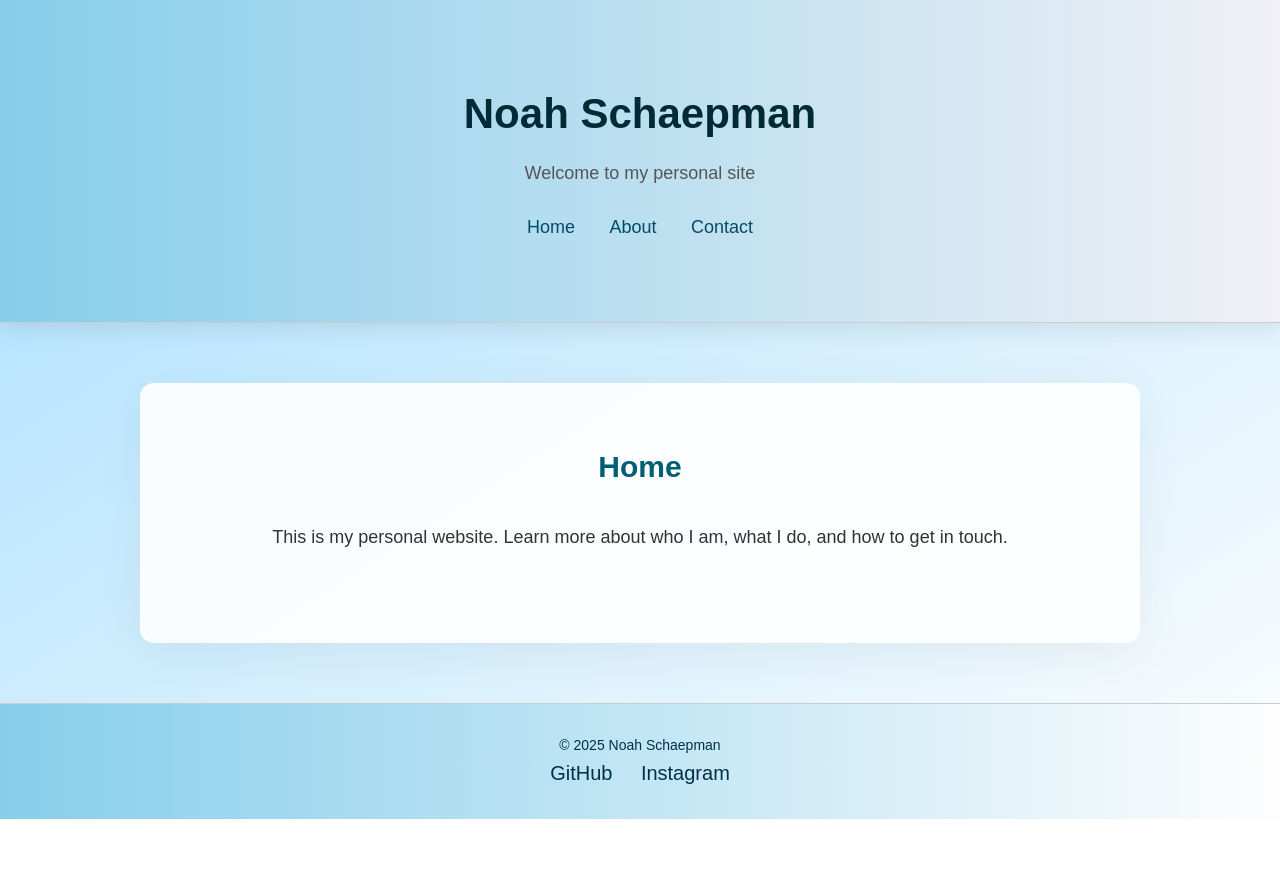
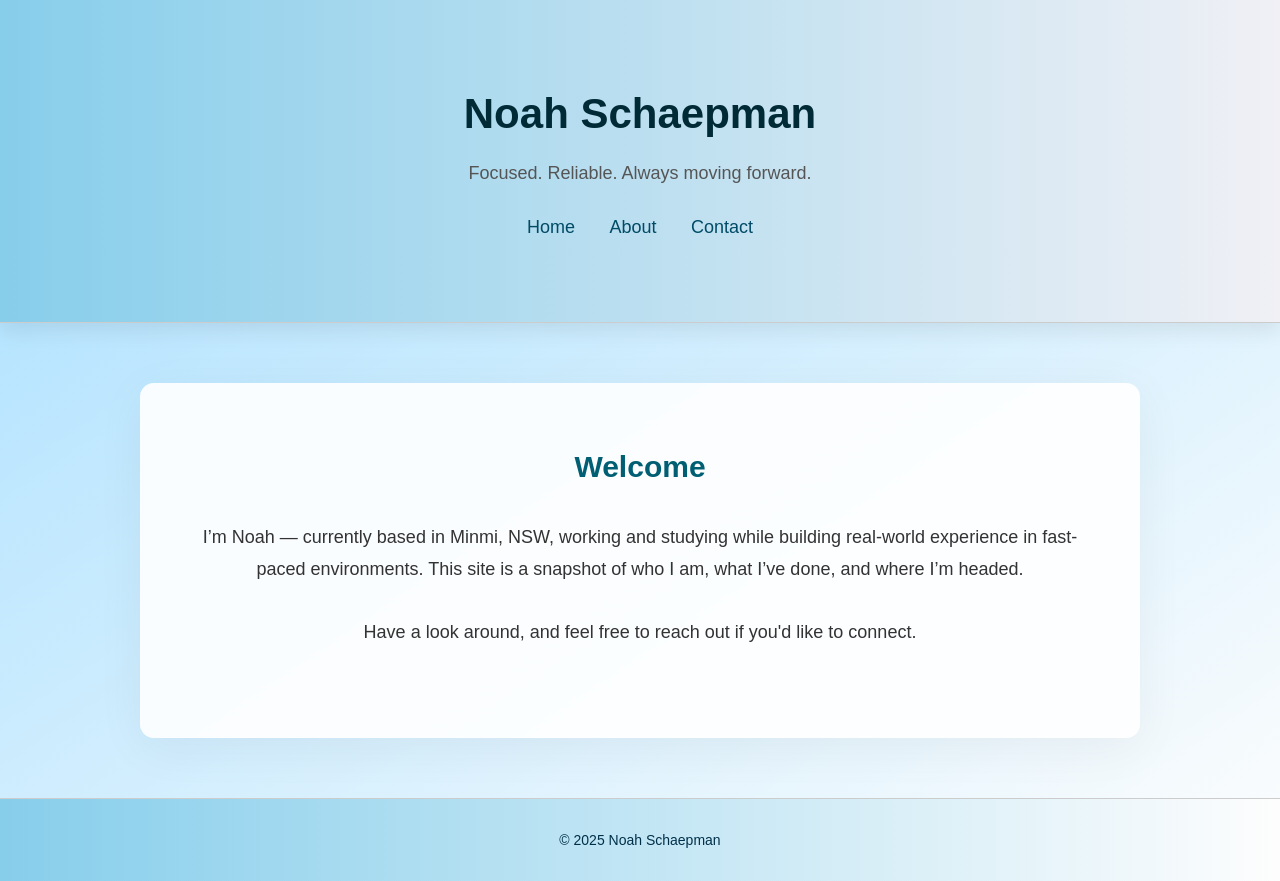
Before and after one commit to XtraSoulReaper/resume, a plain HTML site: page index.html in a window 1280 px wide. Before the commit the page ends 819 px from the top, so only its background shows below. Drawn offline with Linux system fonts and the light colour scheme.

Commit message:
Update index.html

```diff
--- a/index.html
+++ b/index.html
@@ -1,3 +1,4 @@
+<!-- index.html -->
 <!DOCTYPE html>
 <html lang="en">
 <head>
@@ -7,9 +8,10 @@
   <link rel="stylesheet" href="style.css" />
 </head>
 <body>
+
   <header>
     <h1>Noah Schaepman</h1>
-    <p>Welcome to my personal site</p>
+    <p>Focused. Reliable. Always moving forward.</p>
     <nav>
       <ul>
         <li><a href="index.html">Home</a></li>
@@ -20,16 +22,14 @@
   </header>
 
   <section class="content">
-    <h2>Home</h2>
-    <p>This is my personal website. Learn more about who I am, what I do, and how to get in touch.</p>
+    <h2>Welcome</h2>
+    <p>I’m Noah — currently based in Minmi, NSW, working and studying while building real-world experience in fast-paced environments. This site is a snapshot of who I am, what I’ve done, and where I’m headed.</p>
+    <p>Have a look around, and feel free to reach out if you'd like to connect.</p>
   </section>
 
   <footer>
-    <p>&copy; 2025 Noah Schaepman</p>
-    <div class="social-links">
-      <a href="#">GitHub</a>
-      <a href="#">Instagram</a>
-    </div>
+    <p>© 2025 Noah Schaepman</p>
   </footer>
+
 </body>
 </html>
```
